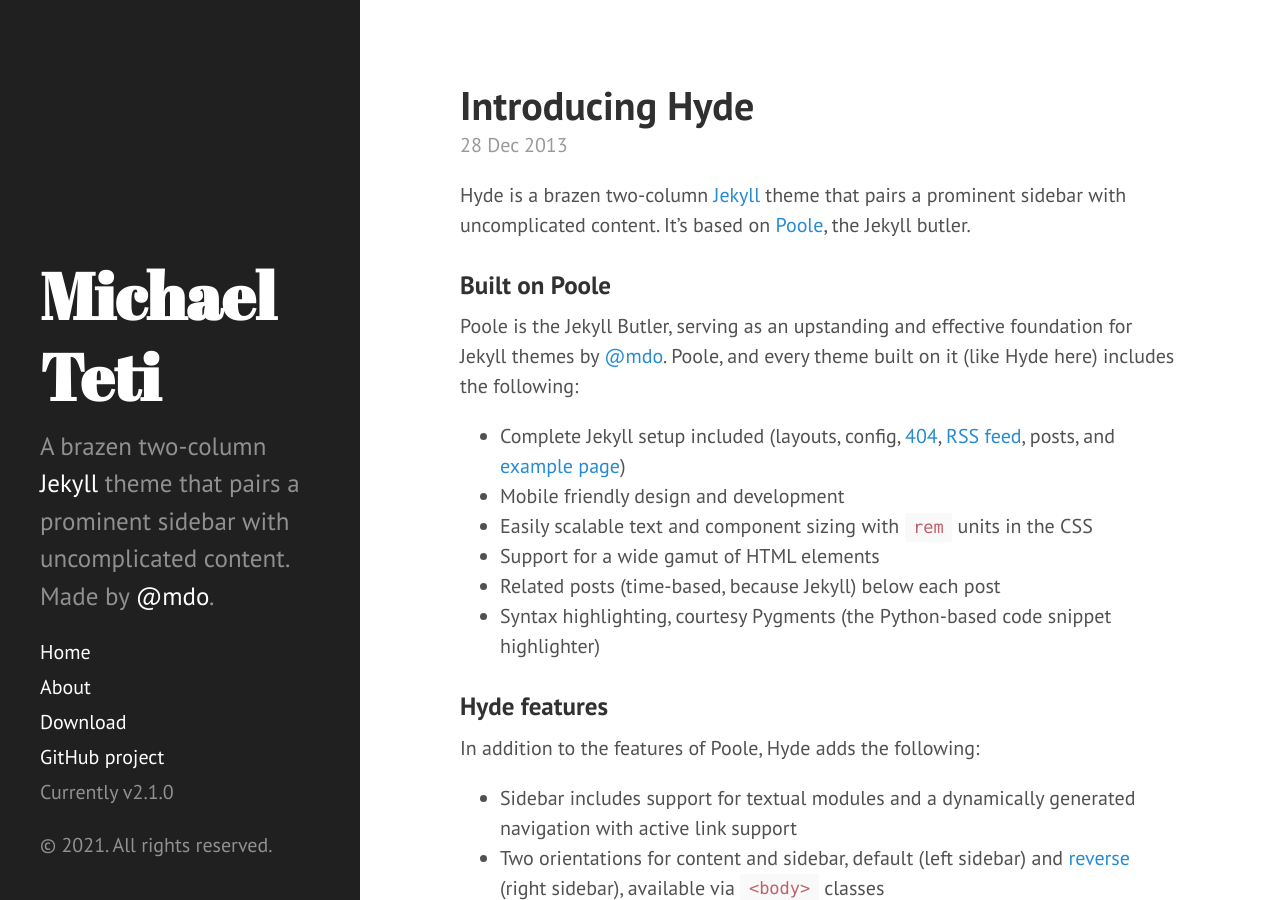
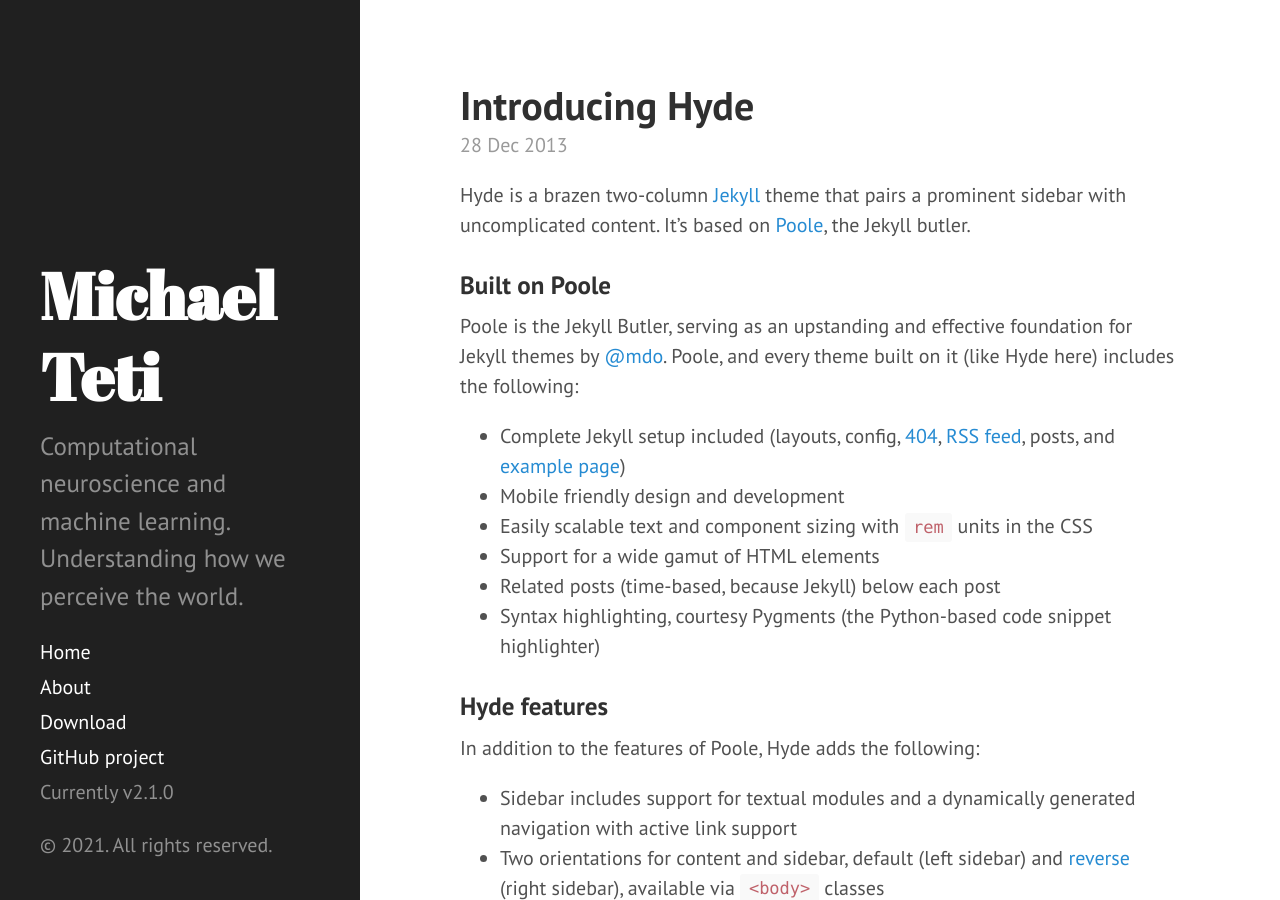
Before and after one commit to MichaelTeti/MichaelTeti.github.io, a Jekyll site: the page built from index.html, in a window 1280 px wide and 900 px high. Built offline with Jekyll 4.4.1, drawn with Linux system fonts in a browser that asks for light colours; the list of posts is cut into pages by our own code.

Commit message:
Update _config.yml

```diff
--- a/_config.yml
+++ b/_config.yml
@@ -8,7 +8,7 @@ relative_permalinks: false
 # Setup
 title:            Michael Teti
 tagline:          'A Jekyll theme'
-description:      'A brazen two-column <a href="http://jekyllrb.com" target="_blank">Jekyll</a> theme that pairs a prominent sidebar with uncomplicated content. Made by <a href="https://twitter.com/mdo" target="_blank">@mdo</a>.'
+description:      'Computational neuroscience and machine learning. Understanding how we perceive the world.'
 url:              http://michaelteti.github.io
 baseurl:          /
 
```
